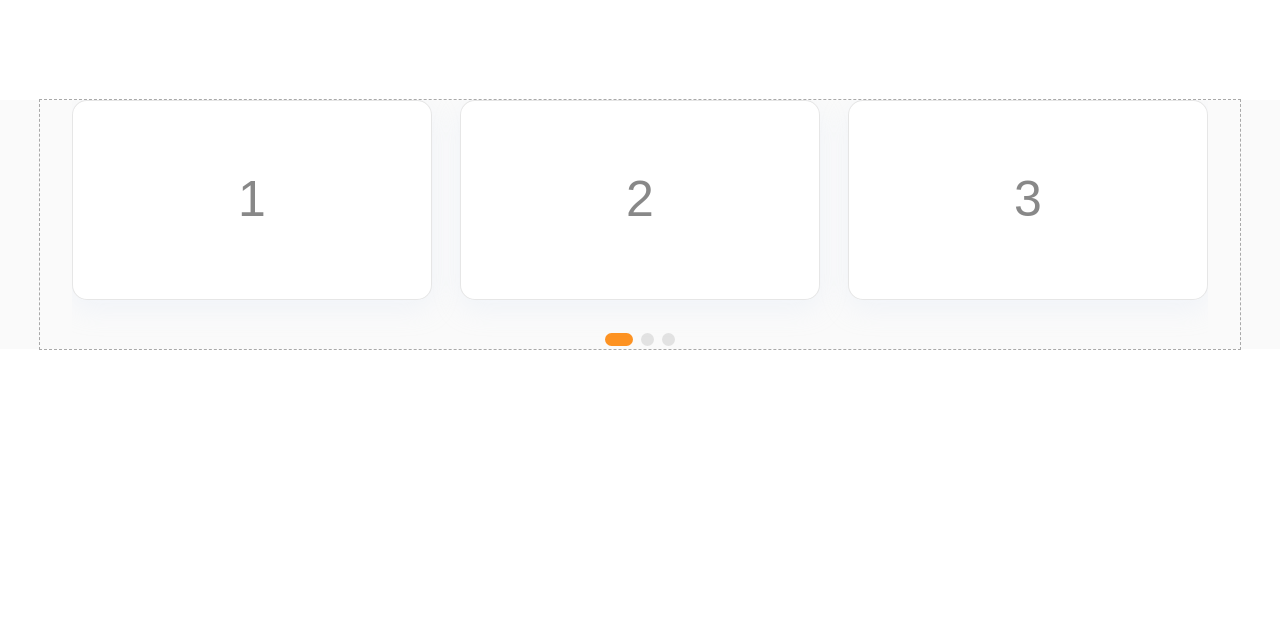
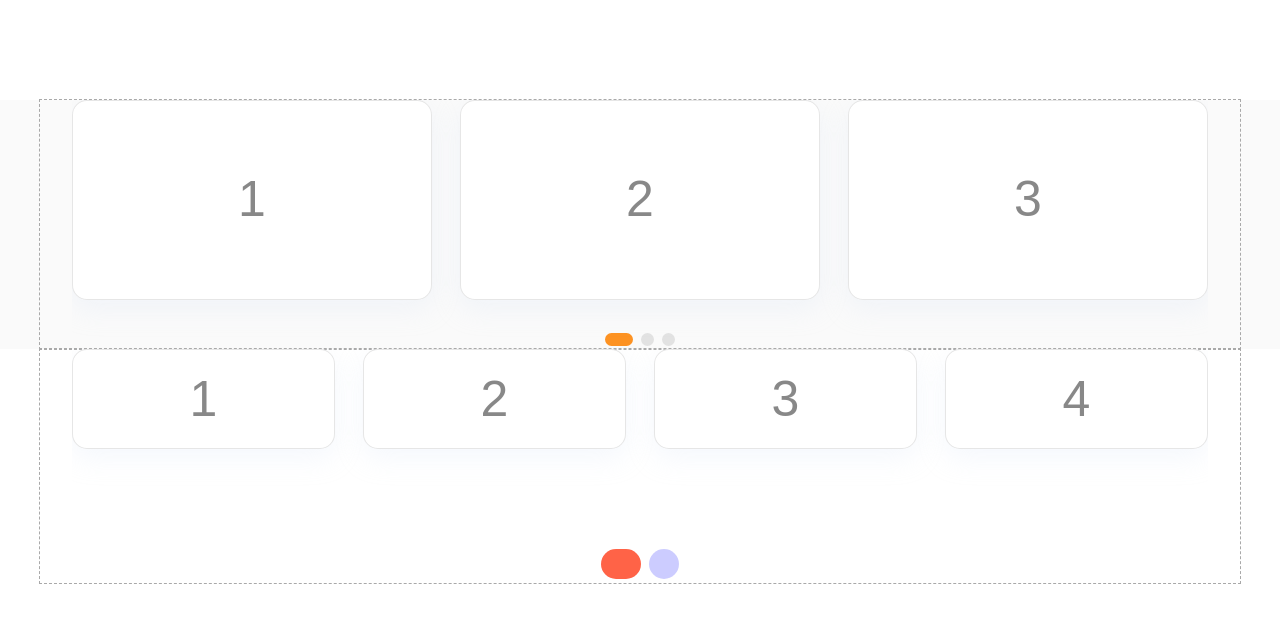
Before and after one commit to number-nine/test-sroller, a plain HTML site: page index.html in a window 1280 px wide. Drawn offline with nearby package versions, Linux system fonts and the light colour scheme.

Commit message:
multiSwiper

```diff
--- a/index.html
+++ b/index.html
@@ -16,9 +16,11 @@
     <title>Document</title>
   </head>
   <body class="page">
+
+
     <section class="page__section">
       <div class="page__container">
-        <div class="swiper">
+        <div class="swiper swiper1">
         <ul class="scroller swiper-wrapper">
           <il class="scroller__element swiper-slide"> 1</il>
           <il class="scroller__element swiper-slide"> 2</il>
@@ -26,10 +28,27 @@
           <il class="scroller__element swiper-slide"> 4</il>
           <il class="scroller__element swiper-slide"> 5</il>
         </ul>
-        <div class="swiper-pagination"></div>
+        <div class="swiper-pagination swiper-pagination1"></div>
       </div>
       </div>
     </section>
+
+
+    <div class="page__container">
+      <div class="swiper swiper2">
+      <ul class="scroller swiper-wrapper">
+        <il class="scroller__element--small swiper-slide"> 1</il>
+        <il class="scroller__element--small swiper-slide"> 2</il>
+        <il class="scroller__element--small swiper-slide"> 3</il>
+        <il class="scroller__element--small swiper-slide"> 4</il>
+        <il class="scroller__element--small swiper-slide"> 5</il>
+      </ul>
+      <div class="swiper-pagination swiper-pagination2"></div>
+    </div>
+    </div>
+  </section>
+
+
     <script src="https://cdn.jsdelivr.net/npm/swiper@9/swiper-bundle.min.js"></script>
     <script src="./js/swiper.js"></script>
   </body>
--- a/js/swiper.js
+++ b/js/swiper.js
@@ -1,4 +1,4 @@
-const swiper = new Swiper(".swiper", {
+const swiper1 = new Swiper(".swiper1", {
   spaceBetween: 16,
   slidesPerView: 1,
 
@@ -17,7 +17,33 @@ const swiper = new Swiper(".swiper", {
 
   // If we need pagination
   pagination: {
-    el: ".swiper-pagination",
+    el: ".swiper-pagination1",
   },
 
 });
+
+
+
+const swiper2 = new Swiper(".swiper2", {
+  spaceBetween: 16,
+  slidesPerView: 2,
+
+  breakpoints: {
+
+    // when window width is >= px
+    768: {
+      spaceBetween: 16,
+      slidesPerView: 3,
+    },
+    1200: {
+      spaceBetween: 28,
+      slidesPerView: 4,
+    },
+  },
+
+  // If we need pagination
+  pagination: {
+    el: ".swiper-pagination2",
+  },
+
+});
--- a/sass/_scroller.scss
+++ b/sass/_scroller.scss
@@ -2,9 +2,7 @@
   padding: 0;
   margin: 0;
 
-
   &__element {
-
     display: flex;
     justify-content: center;
     align-items: center;
@@ -16,16 +14,30 @@
     font-size: 50px;
     font-family: Arial, Helvetica, sans-serif;
 
+    border: 1px solid rgba(17, 17, 17, 0.1);
+    box-shadow: 0px 9.04932px 26.5717px rgba(215, 228, 249, 0.25);
+    border-radius: 15px;
+    background-color: #fff;
+
+    &--small {
+      display: flex;
+      justify-content: center;
+      align-items: center;
+      height: 100px;
+      width: 180px;
+      color: rgba(17, 17, 17, 0.5);
+      font-size: 50px;
+      font-family: Arial, Helvetica, sans-serif;
 
       border: 1px solid rgba(17, 17, 17, 0.1);
       box-shadow: 0px 9.04932px 26.5717px rgba(215, 228, 249, 0.25);
       border-radius: 15px;
       background-color: #fff;
-
+    }
   }
 }
 
-@media screen and (max-width: 1199px ){
+@media screen and (max-width: 1199px) {
   .scroller {
     &__element {
       width: 334px;
@@ -33,7 +45,7 @@
   }
 }
 
-@media screen and (max-width: 767px ){
+@media screen and (max-width: 767px) {
   .scroller {
     &__element {
       width: 335px;
--- a/sass/_swiper.scss
+++ b/sass/_swiper.scss
@@ -1,5 +1,7 @@
-// .swiper {
-// }
+
+.swiper-pagination1 {
+    position: unset;
+    margin-top: 31px;
 
     .swiper-pagination-bullet {
       width: 13px;
@@ -16,7 +18,27 @@
       border-radius: 7px;
     }
 
-.swiper-pagination {
+}
+
+
+
+.swiper-pagination2 {
   position: unset;
-    margin-top: 31px;
+  margin-top: 100px;
+
+  .swiper-pagination-bullet {
+    width: 30px;
+    height: 30px;
+    background: blue;
   }
+
+  .swiper-pagination-bullet-active {
+    width: 40px;
+    height: 30px;
+
+    background: tomato;
+
+    border-radius: 15px;
+  }
+
+}
```
Also changed, not shown: css/main.css, 1 other file. Lines whose indentation alone changed are shown as unchanged.
